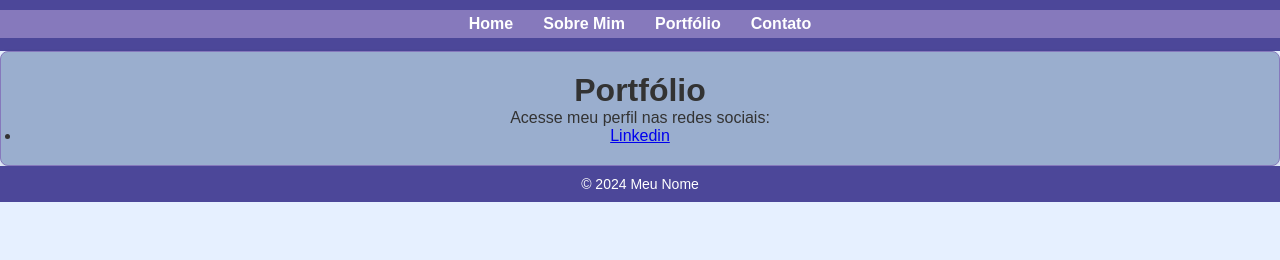
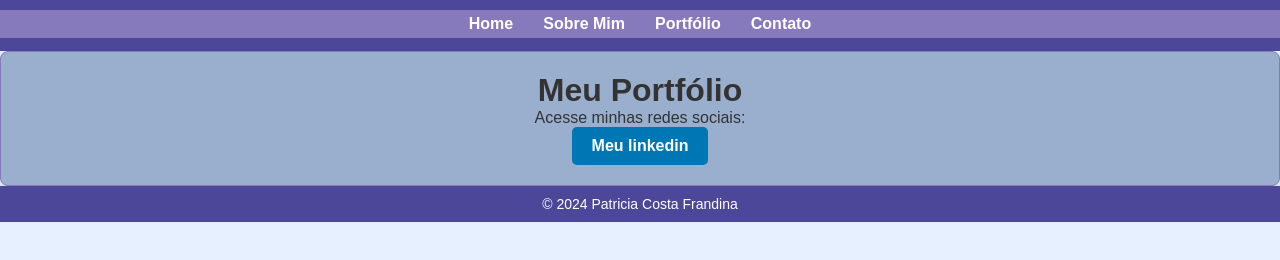
Before and after one commit to patriciacf993/patriciacf993.github.io, a plain HTML site: page Portfolio.html in a window 1280 px wide. Drawn offline with Linux system fonts and the light colour scheme.

Commit message:
Correção Linkedin

```diff
--- a/Portfolio.html
+++ b/Portfolio.html
@@ -19,15 +19,14 @@
   </header>
 
   <main>
-    <h1>Portfólio</h1>
-    <p>Acesse meu perfil nas redes sociais:</p>
-    <ul>
-      <li><a href="https://www.linkedin.com/in/patricia-frandina-630772111/">Linkedin</a></li>
-    </ul>
+    <h1>Meu Portfólio</h1>
+    <p>Acesse minhas redes sociais:</p>
+    <!-- Link para seu perfil do LinkedIn -->
+    <a href="/www.linkedin.com/in/patricia-frandina-630772111/" target="_blank" class="linkedin-link">Meu linkedin</a>
   </main>
 
   <footer>
-    <p>&copy; 2024 Meu Nome</p>
+    <p>&copy; 2024 Patricia Costa Frandina</p>
   </footer>
 </body>
 </html>
--- a/style.css
+++ b/style.css
@@ -77,3 +77,17 @@
     object-fit: cover; /* Garante que a imagem se encaixa bem */
     box-shadow: 2px 2px 8px rgba(0, 0, 0, 0.2); /* Adiciona uma sombra sutil */
   }
+  .linkedin-link {
+    display: inline-block;
+    background-color: #0077B5; /* Cor padrão do LinkedIn */
+    color: white;
+    padding: 10px 20px;
+    text-decoration: none;
+    border-radius: 5px;
+    font-weight: bold;
+    transition: background-color 0.3s ease;
+  }
+
+  .linkedin-link:hover {
+    background-color: #005582; /* Cor mais escura ao passar o mouse */
+  }
```
Also changed, not shown: Imagens/Minha_Foto.jpg (added).
